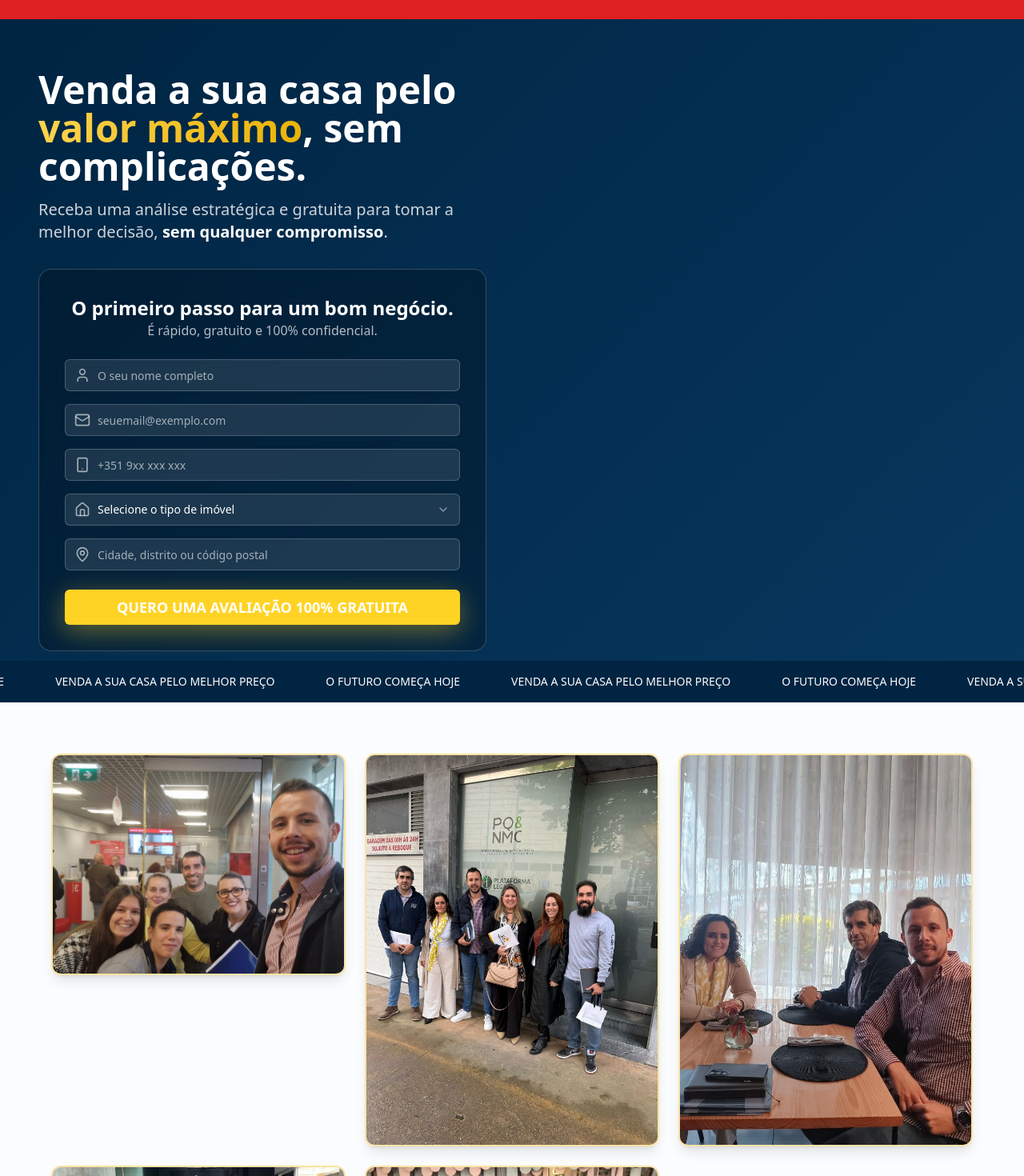
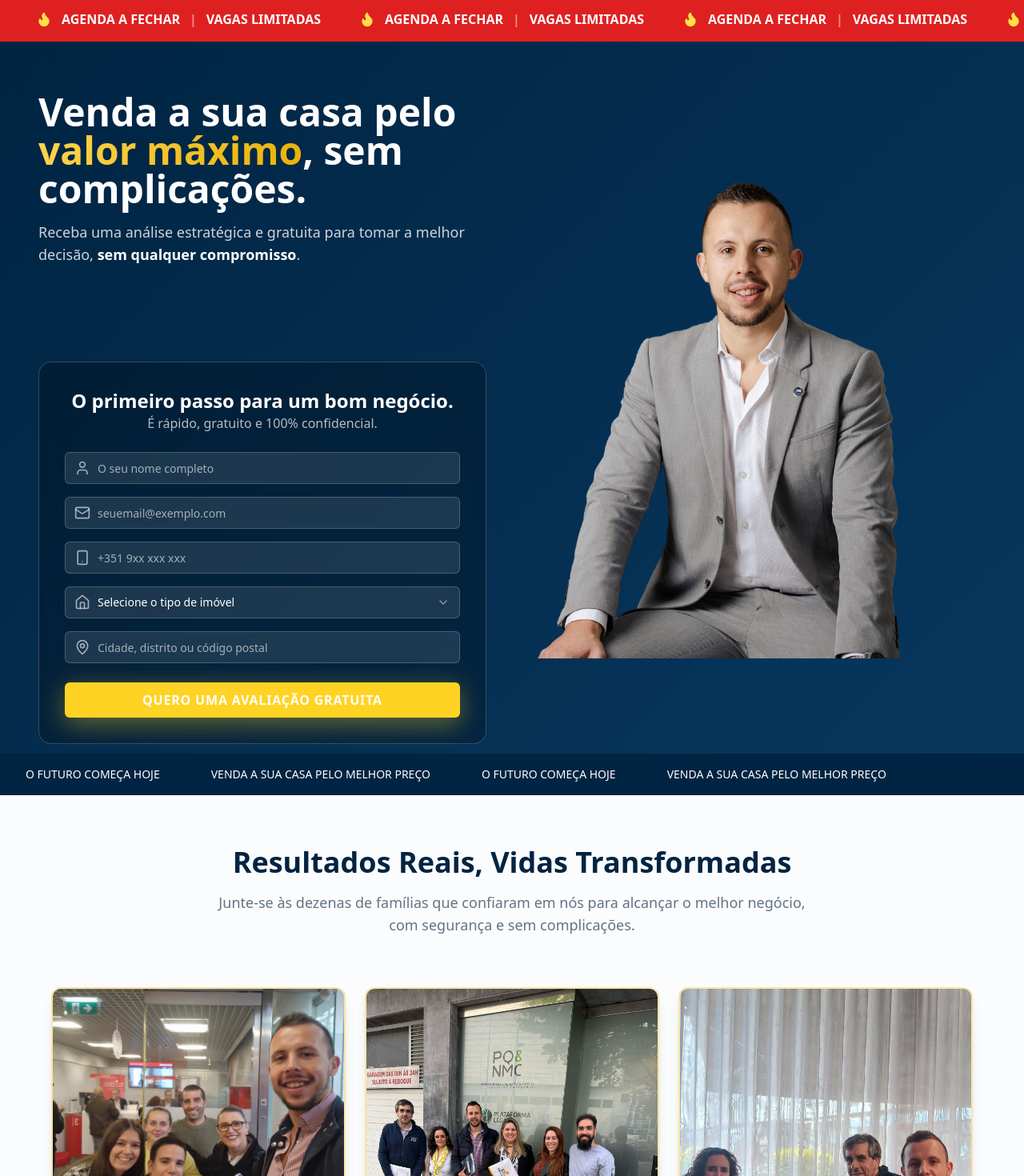
Before and after one commit to felipekfaria/dinis-project, a React (Vite) app: page / in a window 1280 px wide. Shown: the top 1470 px of the page at 80% size. Built offline with nearby package versions, Linux system fonts and the light colour scheme.

Commit message:
feat: Aprimora UI/UX geral e adiciona seções de CTA e Footer

```diff
--- a/src/components/ClientPhotos.tsx
+++ b/src/components/ClientPhotos.tsx
@@ -1,14 +1,13 @@
 import React from 'react';
 
-import newClient1 from '@/assets/474625330_1429740884668950_8305339077519804079_n.jpg'; // Imagem larga e destacada no mobile
+import newClient1 from '@/assets/474625330_1429740884668950_8305339077519804079_n.jpg';
 import newClient2 from '@/assets/491222308_1101358008684921_2827100385038073306_n.jpg';
 import newClient3 from '@/assets/491830053_1101363428684379_1585569211937320176_n.jpg';
-import newClient4 from '@/assets/512655082_1157126336441421_7653544097145515534_n.jpg'; // Imagem larga
+import newClient4 from '@/assets/512655082_1157126336441421_7653544097145515534_n.jpg';
 import newClient5 from '@/assets/WhatsAppimage.jpeg';
 
 const ClientPhotos: React.FC = () => {
   const clients = [
-    // 1. ADICIONAMOS A PROPRIEDADE 'isFeaturedMobile' À FOTO QUE VAI OCUPAR A LARGURA TODA
     { id: 1, image: newClient1, alt: "Resultado de cliente 1", isWide: true, isFeaturedMobile: true },
     { id: 2, image: newClient2, alt: "Resultado de cliente 2", isWide: false },
     { id: 3, image: newClient3, alt: "Resultado de cliente 3", isWide: false },
@@ -20,11 +19,23 @@ const ClientPhotos: React.FC = () => {
     <div className="py-16 bg-secondary/30">
       <div className="container mx-auto px-4">
 
+        {/* ========================================================== */}
+        {/* MELHORIA 2: Título Estratégico para a Prova Social        */}
+        {/* ========================================================== */}
+        <div className="text-center max-w-3xl mx-auto mb-16">
+          <h2 className="text-3xl md:text-4xl font-bold text-foreground mb-4">
+            Resultados Reais, Vidas Transformadas
+          </h2>
+          <p className="text-lg text-muted-foreground">
+            Junte-se às dezenas de famílias que confiaram em nós para alcançar o melhor negócio, com segurança e sem complicações.
+          </p>
+        </div>
+
+        {/* A Galeria (sem alterações) */}
         <div className="grid grid-cols-2 lg:grid-cols-3 gap-4 md:gap-6 max-w-6xl mx-auto items-start">
           {clients.map((client) => (
             <div
               key={client.id}
-              // 2. ALTERAÇÃO PRINCIPAL AQUI PARA O LAYOUT RESPONSIVO
               className={`
                 ${!client.isWide ? 'aspect-[3/4]' : ''}
                 ${client.isFeaturedMobile ? 'col-span-2 lg:col-span-1' : ''}
@@ -41,6 +52,7 @@ const ClientPhotos: React.FC = () => {
           ))}
         </div>
 
+        {/* O Texto "Eu não acredito..." (sem alterações) */}
         <div className="text-center mt-16 max-w-3xl mx-auto">
           <p className="text-lg text-foreground mb-8">
             Já ajudei várias famílias a vender e comprar os seus imóveis de forma segura,
--- a/src/components/EvaluationForm.tsx
+++ b/src/components/EvaluationForm.tsx
@@ -96,8 +96,11 @@ const EvaluationForm: React.FC = () => {
         </div>
       </div>
 
-      <Button type="submit" variant="cta" size="lg" className="w-full !mt-6">
-        QUERO UMA AVALIAÇÃO 100% GRATUITA
+      {/* ============================================== */}
+      {/* CORREÇÃO ÚNICA E DEFINITIVA DO BOTÃO AQUI      */}
+      {/* ============================================== */}
+      <Button type="submit" variant="cta" size="lg" className="w-full !mt-6 text-sm font-bold tracking-wider sm:text-base">
+        QUERO UMA AVALIAÇÃO GRATUITA
       </Button>
     </form>
   );
--- a/src/components/FAQ.tsx
+++ b/src/components/FAQ.tsx
@@ -61,7 +61,6 @@ const FAQ: React.FC = () => {
               >
                 <AccordionTrigger className="text-left text-lg font-semibold text-foreground hover:no-underline py-6">
                   <span className={`mr-4 ${index % 2 === 0 ? 'text-primary' : 'text-secondary-foreground'}`}>
-                    {index % 2 === 0 ? '🟢' : '🟡'}
                   </span>
                   {faq.question}
                 </AccordionTrigger>
--- /dev/null
+++ b/src/components/Footer.tsx
@@ -0,0 +1,55 @@
+// src/components/Footer.tsx
+
+import React from 'react';
+import { Mail, Phone } from 'lucide-react'; // Ícones para um toque profissional
+import ScrollingText from './ScrollingText'; // Reutilizamos o componente de scroll
+
+const Footer: React.FC = () => {
+    // Reutilizamos a mesma lista de textos ou podemos criar uma nova
+    const scrollingTexts = ["O FUTURO COMEÇA HOJE", "VENDA A SUA CASA PELO MELHOR PREÇO"];
+
+    return (
+        <footer className="bg-gray-900 text-white/70">
+            {/* Opcional: Adiciona a faixa de scroll aqui também para um look consistente */}
+            <div className="bg-primary text-primary-foreground py-2 md:py-4">
+                <ScrollingText texts={scrollingTexts} className="text-sm md:text-lg font-bold" />
+            </div>
+
+            <div className="container mx-auto px-4 py-12">
+                <div className="flex flex-col md:flex-row justify-between items-center text-center md:text-left gap-8">
+
+                    {/* Bloco de Identidade */}
+                    <div className='flex-1'>
+                        <h3 className="text-xl font-bold text-white">Mário Caetano</h3>
+                        <p className="text-sm">Consultor Imobiliário</p>
+                    </div>
+
+                    {/* Bloco de Contactos (Opcional mas recomendado para confiança) */}
+                    <div className='flex-1 flex flex-col md:flex-row gap-4 md:gap-8 justify-center'>
+                        <a href="mailto:seu.email@exemplo.com" className="flex items-center justify-center gap-2 hover:text-amber-400 transition-colors">
+                            <Mail size={16} />
+                            <span>seu.email@exemplo.com</span>
+                        </a>
+                        <a href="tel:+3519xxxxxxx" className="flex items-center justify-center gap-2 hover:text-amber-400 transition-colors">
+                            <Phone size={16} />
+                            <span>+351 9xx xxx xxx</span>
+                        </a>
+                    </div>
+
+                    {/* Bloco de Links Legais */}
+                    <div className='flex-1 flex justify-center md:justify-end gap-6 text-sm'>
+                        <a href="/politica-de-privacidade" className="hover:text-white transition-colors">Política de Privacidade</a>
+                        <a href="/termos-e-condicoes" className="hover:text-white transition-colors">Termos e Condições</a>
+                    </div>
+                </div>
+
+                {/* Linha de Direitos Autorais */}
+                <div className="mt-12 pt-8 border-t border-white/10 text-center text-xs">
+                    <p>© {new Date().getFullYear()} Mário Caetano | Todos os direitos reservados.</p>
+                </div>
+            </div>
+        </footer>
+    );
+};
+
+export default Footer;
--- a/src/pages/Index.tsx
+++ b/src/pages/Index.tsx
@@ -1,74 +1,137 @@
 import React from 'react';
-// import { Button } from '@/components/ui/button'; // O botão de scroll foi removido
+import { Flame, Mail, Phone } from 'lucide-react';
+import { Button } from '@/components/ui/button';
+
 import EvaluationForm from '@/components/EvaluationForm';
 import ScrollingText from '@/components/ScrollingText';
 import ClientPhotos from '@/components/ClientPhotos';
-import GoogleReviews from '@/components/GoogleReviews';
 import FAQ from '@/components/FAQ';
 
 import consultantImage from '@/assets/mariocaetano.png';
 
 const Index = () => {
-  const scrollingTexts = ["O FUTURO COMEÇA HOJE", "VENDA A SUA CASA PELO MELHOR PREÇO", "O FUTURO COMEÇA HOJE", "VENDA A SUA CASA PELO MELHOR PREÇO"];
-  // A função scrollToForm foi removida pois não há mais botão de scroll
+  const scrollingTexts = ["O FUTURO COMEÇA HOJE", "VENDA A SUA CASA PELO MELHOR PREÇO"];
+
+  const scrollToForm = () => {
+    const formElement = document.getElementById('evaluation-form-section');
+    if (formElement) {
+      formElement.scrollIntoView({ behavior: 'smooth' });
+    }
+  };
 
   return (
     <div className="min-h-screen">
-      {/* Red Stripe */}
-      <div className="bg-red-stripe text-white py-2 md:py-3 overflow-hidden">
-        {/* ... */}
+
+      {/* Faixa Vermelha Estratégica */}
+      <div className="bg-red-stripe text-white py-2.5 md:py-3 overflow-hidden">
+        <div className="whitespace-nowrap">
+          <div className="animate-scroll inline-flex">
+            {[...Array(6)].map((_, i) => (
+              <span key={i} className="flex items-center text-sm md:text-base font-bold mx-6">
+                <Flame className="h-5 w-5 mr-3 text-yellow-300 fill-current" />
+                AGENDA A FECHAR<span className="mx-3 opacity-50">|</span>VAGAS LIMITADAS
+              </span>
+            ))}
+          </div>
+        </div>
       </div>
 
-      {/* Hero Section */}
-      <section className="relative min-h-screen bg-hero-gradient flex items-center justify-center px-4 py-16">
+      {/* Hero Section - Estrutura Responsiva Definitiva */}
+      <section className="relative bg-hero-gradient flex items-center justify-center px-4 py-16">
         <div className="container mx-auto max-w-7xl">
-          <div className="grid lg:grid-cols-2 gap-12 lg:gap-16 items-center">
+          {/* O container principal usa Grid para reposicionar os filhos */}
+          <div className="grid grid-cols-1 lg:grid-cols-2 lg:gap-16 items-center">
 
-            {/* Coluna Esquerda: Conteúdo Estratégico */}
-            <div>
-              <div className="text-center lg:text-left animate-fade-in-up">
+            {/* Bloco 1 (Mobile): IMAGEM - Primeiro no código = primeiro no mobile */}
+            {/* No Desktop: movido para a coluna 2 */}
+            <div className="mb-10 lg:mb-0 lg:col-start-2 lg:row-start-1 lg:row-span-2 flex items-end justify-center">
+              <img
+                src={consultantImage}
+                alt="Consultor Imobiliário Mário Caetano"
+                className="max-w-xs sm:max-w-sm lg:max-w-xl mx-auto w-full"
+              />
+            </div>
 
-                {/* 1. H1 REFINADO: Foco no benefício máximo */}
-                <h1 className="text-4xl md:text-5xl font-extrabold text-white mb-4 leading-tight">
+            {/* Bloco 2 (Mobile): TEXTOS */}
+            {/* No Desktop: posicionado na coluna 1, linha 1 */}
+            <div className="text-center lg:text-left lg:col-start-1 lg:row-start-1">
+              <h1 className="text-3xl sm:text-4xl lg:text-5xl font-extrabold text-white mb-4 leading-tight">
                 Venda a sua casa pelo
                 <span className="bg-gradient-to-r from-amber-300 to-yellow-500 text-transparent bg-clip-text"> valor máximo</span>, sem complicações.
               </h1>
-
-                {/* 2. SUBTÍTULO REFINADO: Foco na confiança e na ausência de risco */}
-                <p className="text-lg md:text-xl text-white/80 mb-8 leading-relaxed">
+              <p className="text-base sm:text-lg text-white/80 mb-8 leading-relaxed">
                 Receba uma análise estratégica e gratuita para tomar a melhor decisão, <span className="font-semibold text-white">sem qualquer compromisso</span>.
               </p>
             </div>
 
-              {/* 3. CARD DO FORMULÁRIO REFINADO: Foco na ação positiva */}
-              <div id="evaluation-form-section" className="bg-black/25 backdrop-blur-lg p-8 rounded-2xl border border-white/20 animate-fade-in-up animation-delay-300">
+            {/* Bloco 3 (Mobile): FORMULÁRIO */}
+            {/* No Desktop: posicionado na coluna 1, linha 2 */}
+            <div id="evaluation-form-section" className="bg-black/25 backdrop-blur-lg p-6 sm:p-8 rounded-2xl border border-white/20 mt-6 lg:col-start-1 lg:row-start-2">
               <div className='text-center mb-6'>
-                    <h2 className='text-2xl font-bold text-white'>O primeiro passo para um bom negócio.</h2>
-                    <p className='text-white/70'>É rápido, gratuito e 100% confidencial.</p>
+                <h2 className='text-xl sm:text-2xl font-bold text-white'>O primeiro passo para um bom negócio.</h2>
+                <p className='text-sm sm:text-base text-white/70'>É rápido, gratuito e 100% confidencial.</p>
               </div>
               <EvaluationForm />
             </div>
           </div>
-
-            {/* Coluna Direita: Imagem */}
-            <div className="hidden lg:flex items-end justify-center animate-fade-in animation-delay-500">
-              <img
-                src={consultantImage}
-                alt="Consultor Imobiliário Mário Caetano"
-                className="max-w-xl w-full"
-              />
-            </div>
-          </div>
         </div>
 
-        {/* Scrolling Text */}
-        <div className="absolute bottom-0 left-0 right-0 bg-primary text-primary-foreground py-2 md:py-4">
+        {/* Scrolling Text (Opcional: podemos esconder isto no mobile se a página ficar muito carregada) */}
+        <div className="absolute bottom-0 left-0 right-0 bg-primary text-primary-foreground py-2 md:py-4 hidden sm:block">
           <ScrollingText texts={scrollingTexts} className="text-sm md:text-lg font-bold" />
         </div>
       </section>
 
       <ClientPhotos />
       <FAQ />
+
+      {/* Seção Final CTA */}
+      <section className="py-16 md:py-20 text-center bg-secondary/30">
+        <div className="container mx-auto px-4">
+          <h2 className="text-2xl sm:text-3xl font-bold text-foreground mb-4">
+            Pronto para dar o próximo passo?
+          </h2>
+          <p className="text-base sm:text-lg text-muted-foreground mb-8 max-w-2xl mx-auto">
+            Descubra o potencial do seu imóvel hoje mesmo. A nossa análise é gratuita, rápida e sem compromissos.
+          </p>
+          <Button variant="cta" size="lg" onClick={scrollToForm} className="text-base sm:text-lg px-6 sm:px-8">
+            QUERO A MINHA AVALIAÇÃO GRATUITA
+          </Button>
+        </div>
+      </section>
+
+      {/* Rodapé (Footer) */}
+      <footer className="bg-gray-900 text-white/70">
+        <div className="container mx-auto px-4 py-12">
+            <div className="flex flex-col md:flex-row justify-between items-center text-center md:text-left gap-8">
+                {/* Bloco de Identidade */}
+                <div className='flex-1'>
+                    <h3 className="text-xl font-bold text-white">Mário Caetano</h3>
+                    <p className="text-sm">Consultor Imobiliário</p>
+                </div>
+                {/* Bloco de Contactos */}
+                <div className='flex-1 flex flex-col md:flex-row gap-4 md:gap-8 justify-center'>
+                    <a href="mailto:geral@mariocaetano.pt" className="flex items-center justify-center gap-2 hover:text-amber-400 transition-colors">
+                        <Mail size={16} />
+                        <span>geral@mariocaetano.pt</span>
+                    </a>
+                    <a href="tel:+351912345678" className="flex items-center justify-center gap-2 hover:text-amber-400 transition-colors">
+                        <Phone size={16} />
+                        <span>+351 912 345 678</span>
+                    </a>
+                </div>
+                {/* Bloco de Links Legais */}
+                <div className='flex-1 flex justify-center md:justify-end gap-6 text-sm'>
+                    <a href="/politica-de-privacidade" className="hover:text-white transition-colors">Política de Privacidade</a>
+                    <a href="/termos-e-condicoes" className="hover:text-white transition-colors">Termos e Condições</a>
+                </div>
+            </div>
+            {/* Linha de Direitos Autorais */}
+            <div className="mt-12 pt-8 border-t border-white/10 text-center text-xs">
+                <p>© {new Date().getFullYear()} Mário Caetano | Todos os direitos reservados.</p>
+            </div>
+        </div>
+      </footer>
     </div>
   );
 };
```
Lines whose indentation alone changed are shown as unchanged.
